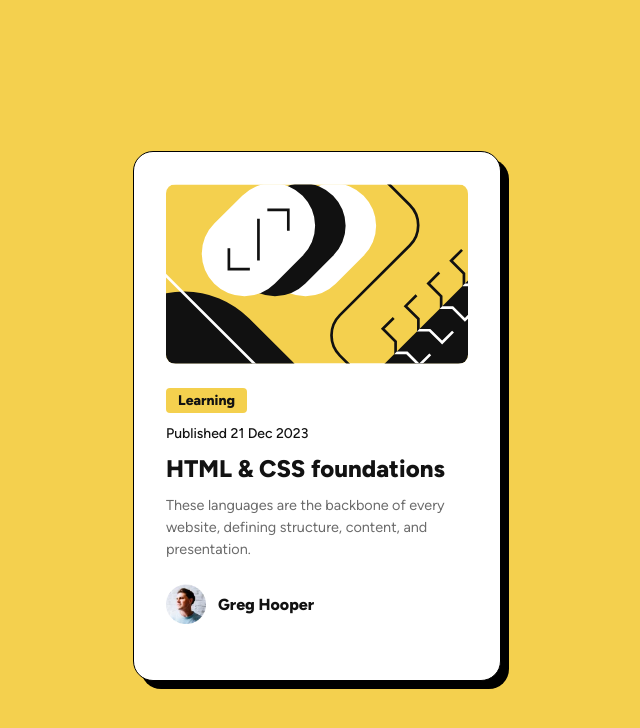
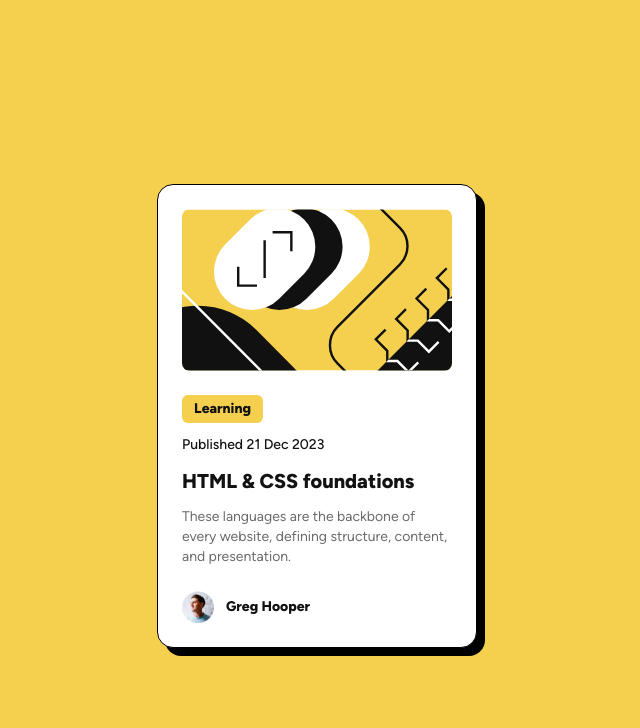
Before and after one commit to juanfeoru/blog-preview-card, a plain HTML site: page index.html in a window 1280 px wide. Shown: the whole page, without its empty margins (323-963 px from the left). Drawn offline with nearby package versions, Linux system fonts and the light colour scheme.

Commit message:
refactor: Replace custom CSS with Tailwind CSS for styling and delete README.md.

```diff
--- a/index.html
+++ b/index.html
@@ -13,39 +13,56 @@
 
     <title>Frontend Mentor | Blog preview card</title>
     <link rel="stylesheet" href="style.css" />
+    <script src="https://cdn.jsdelivr.net/npm/@tailwindcss/browser@4"></script>
   </head>
-  <body>
-    <article class="card">
+
+  <body
+    class="bg-[var(--yellow)] flex justify-center items-center min-h-screen m-4"
+  >
+    <article
+      class="bg-[var(--white)] max-w-80 p-6 rounded-2xl shadow-[8px_8px_0px_0px] border"
+    >
       <img
         src="./assets/images/illustration-article.svg"
         alt="Decorative illustration of the article"
-        class="card__illustration"
+        class="rounded-lg"
         aria-hidden="true"
         height="201"
         width="336"
       />
 
-      <section class="card-text">
-        <span class="card-text__tag">Learning</span>
-        <time class="card-text__date" datetime="2023-12-21"
+      <section class="mt-6">
+        <span
+          class="bg-[var(--yellow)] inline-block py-1 px-3 rounded-md text-[var(--gray-950)] font-extrabold mb-3 text-sm"
+          >Learning</span
+        >
+        <time
+          class="block text-[var(--gray-950)] text-sm font-medium mb-3"
+          datetime="2023-12-21"
           >Published 21 Dec 2023</time
         >
 
-        <h1 class="card-text__title">HTML & CSS foundations</h1>
-        <p class="card-text__description">
+        <h1
+          class="text-[var(--gray-950)] font-extrabold text-xl mb-3 ease-out duration-300 cursor-pointer hover:text-[var(--yellow)]"
+        >
+          HTML & CSS foundations
+        </h1>
+        <p class="text-[var(--gray-500)] text-sm">
           These languages are the backbone of every website, defining structure,
           content, and presentation.
         </p>
 
-        <div class="card-author">
+        <div class="flex items-center gap-3 mt-6">
           <img
             src="./assets/images/image-avatar.webp"
             alt="Greg Hooper"
-            class="card-author__avatar"
+            class="w-8 h-8"
             width="64"
             height="65"
           />
-          <span class="card-author__name">Greg Hooper</span>
+          <span class="text-[var(--gray-950)] text-sm font-extrabold"
+            >Greg Hooper</span
+          >
         </div>
       </section>
     </article>
--- a/style.css
+++ b/style.css
@@ -12,148 +12,6 @@
   font-style: normal;
 }
 
-*,
-*::after,
-*::before {
-  margin: 0;
-  padding: 0;
-  box-sizing: border-box;
-}
-
-img,
-picture,
-video {
-  display: block;
-  max-width: 100%;
-  height: auto;
-}
-
-input,
-button,
-textarea,
-select {
-  font: inherit;
-  color: inherit;
-  background: none;
-  border: none;
-}
-
-a {
-  text-decoration: none;
-  color: inherit;
-}
-
-ul,
-ol {
-  list-style: none;
-}
-
 body {
   font-family: "Figtree", sans-serif;
-  background-color: var(--yellow);
-  min-height: 100vh;
-  display: flex;
-  justify-content: center;
-  align-items: center;
-  margin: 1rem;
-  overflow-y: hidden;
 }
-
-.card {
-  background-color: var(--white);
-  max-width: 20rem;
-  padding: 1.5rem;
-  border-radius: 1.25rem;
-  box-shadow: 8px 8px 0px 0px;
-  border: 1px solid;
-}
-
-.card__illustration {
-  border-radius: 0.6rem;
-  object-fit: cover;
-}
-
-.card-text {
-  margin: 1.5rem 0;
-}
-
-.card-text__tag {
-  background-color: var(--yellow);
-  display: inline-block;
-  padding: 0.25rem 0.75rem;
-  border-radius: 0.25rem;
-  color: var(--gray-950);
-  font-size: 0.875rem;
-  font-weight: 800;
-  margin-bottom: 0.75rem;
-}
-
-.card-text__date {
-  display: block;
-  color: var(--gray-950);
-  font-size: 0.875rem;
-  font-weight: 500;
-  margin-bottom: 0.75rem;
-}
-
-.card-text__title {
-  color: var(--gray-950);
-  font-weight: 800;
-  font-size: 1.3rem;
-  margin-bottom: 0.75rem;
-  transition: color 0.3s ease;
-}
-
-.card-text__title:hover {
-  cursor: pointer;
-  color: var(--yellow);
-}
-
-.card-text__description {
-  color: var(--gray-500);
-  font-size: 0.87rem;
-  line-height: 150%;
-}
-
-.card-author {
-  display: flex;
-  flex-direction: row;
-  align-items: center;
-  margin-top: 1.5rem;
-}
-
-.card-author__avatar {
-  width: 2rem;
-  height: 2rem;
-}
-
-.card-author__name {
-  color: var(--gray-950);
-  font-size: 0.875rem;
-  font-weight: 800;
-  padding-left: 0.75rem;
-}
-
-@media (min-width: 620px) {
-  .card {
-    max-width: 23rem;
-    padding: 2rem;
-  }
-
-  .card-text__title {
-    font-size: 1.5rem;
-  }
-
-  .card-text__description {
-    font-size: 0.9rem;
-  }
-
-  .card-author__avatar {
-    width: 2.5rem;
-    height: 2.5rem;
-  }
-
-  .card-author__name {
-    font-size: 1rem;
-  }
-}
```
Also changed, not shown: 2 other files.
